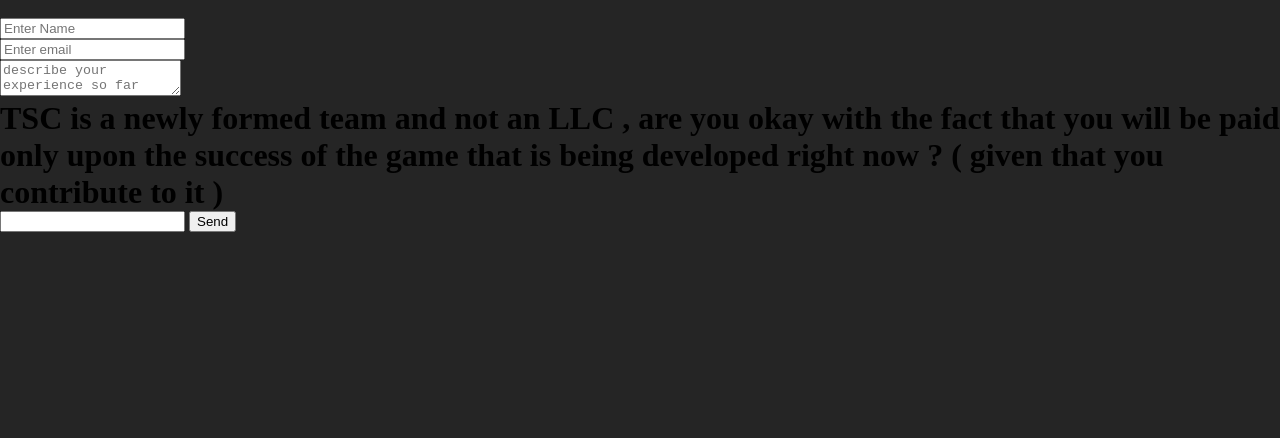
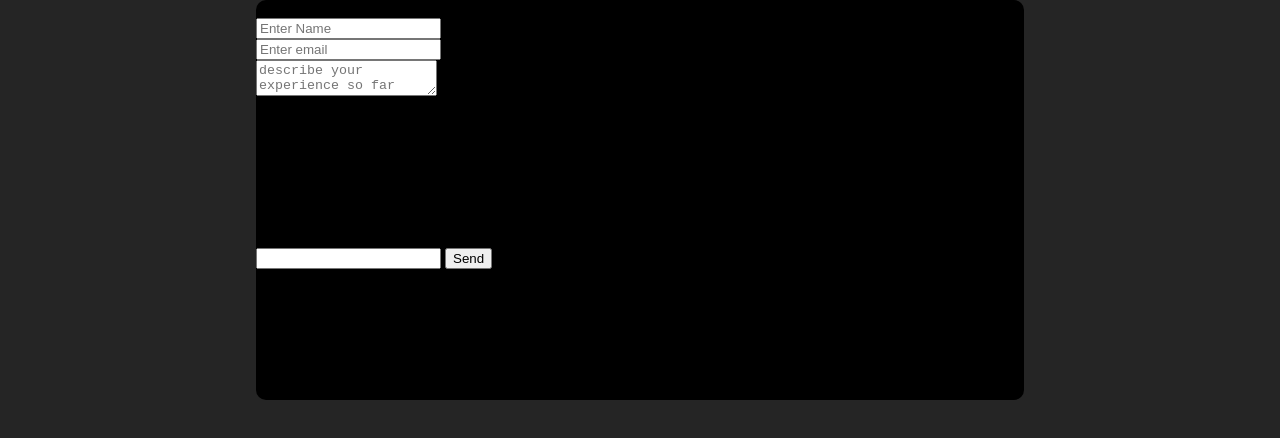
Before and after one commit to SiddharthIsCoding/TSC-Recruitment-page, a plain HTML site: page index.html in a window 1280 px wide. Drawn offline with Linux system fonts and the light colour scheme.

Commit message:
Update style.css

```diff
--- a/style.css
+++ b/style.css
@@ -10,3 +10,14 @@ body
 {
     background-color: #252525;
 }
+
+form
+{
+    width: 60%;
+    min-height: 50vh;
+    background: rgb(0,0,0);
+    border-radius: 10px;
+    margin-left: auto;
+    margin-right: auto;
+
+}
```
